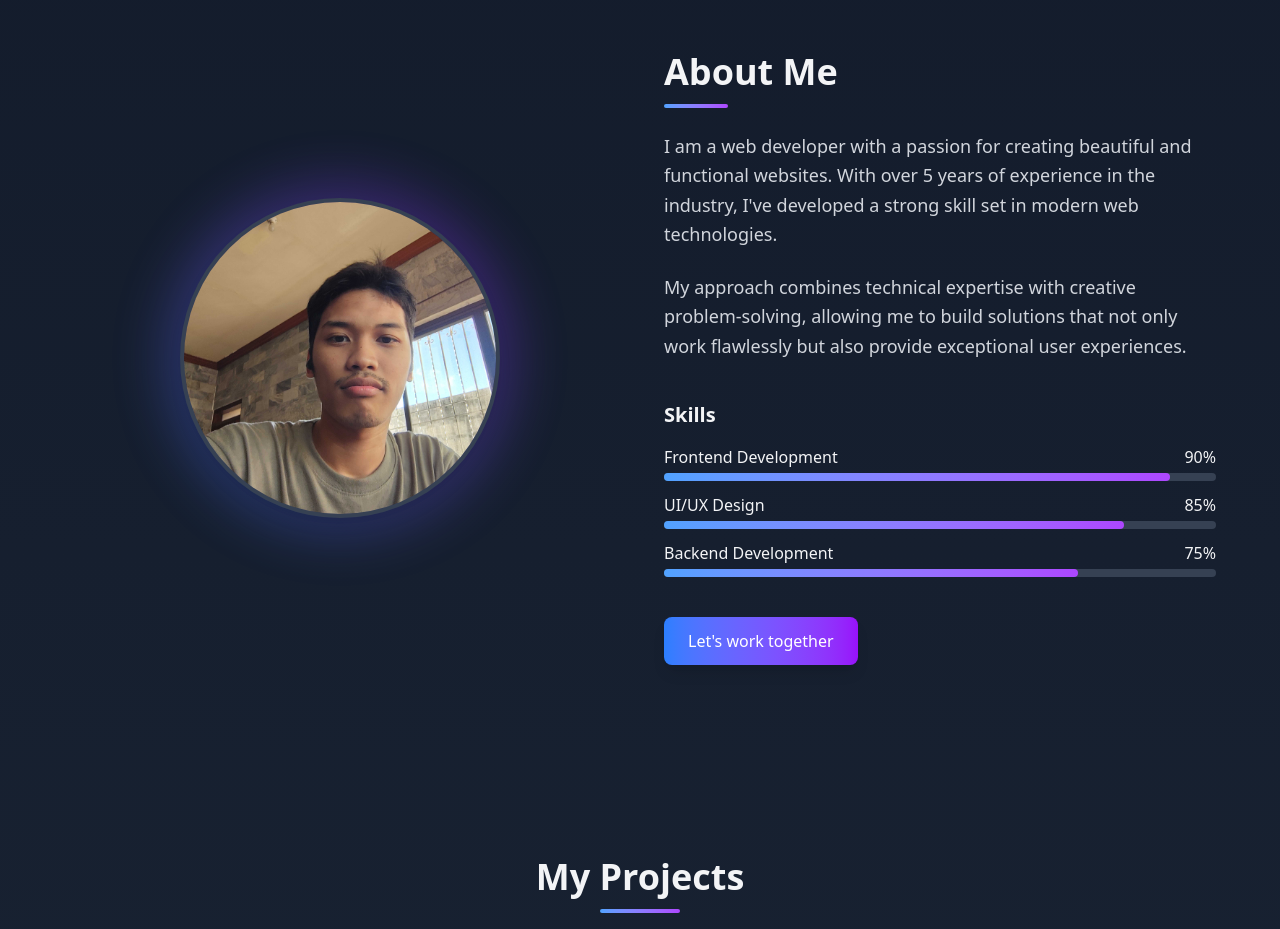
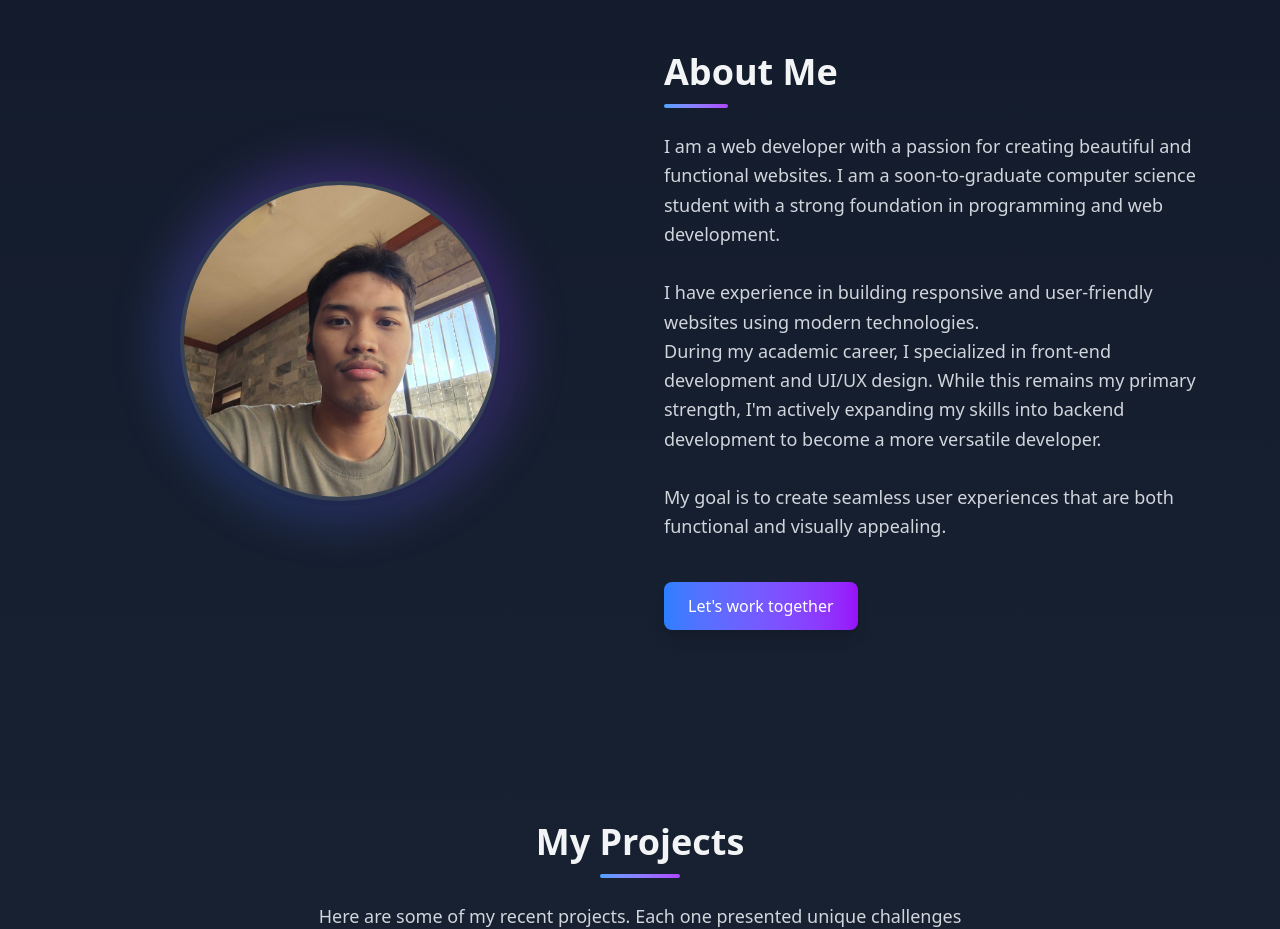
Before and after one commit to Tearfall/Tearfall, a Vue app in the folder portfolio/: page / in a window 1280 px wide. Shown: the part 940-1869 px from the top of the page. Built offline with nearby package versions, Linux system fonts and the light colour scheme.

Commit message:
Update about section

```diff
--- a/portfolio/src/components/About.vue
+++ b/portfolio/src/components/About.vue
@@ -9,11 +9,7 @@
           <div class="absolute inset-0 bg-gradient-to-tr from-blue-500 to-purple-600 rounded-full blur-xl opacity-30 scale-110"></div>
           <!-- Border glow effect -->
           <div class="relative rounded-full overflow-hidden border-4 border-gray-700 shadow-lg h-64 w-64 md:h-80 md:w-80">
-            <img
-              src="@/assets/profile.jpg"
-              alt="Joar's profile picture"
-              class="h-full w-full object-cover"
-            />
+            <img src="@/assets/profile.jpg" alt="Joar's profile picture" class="h-full w-full object-cover" />
           </div>
         </div>
       </div>
@@ -25,14 +21,16 @@
           <div class="h-1 w-16 bg-gradient-to-r from-blue-400 to-purple-500 rounded-full mt-3"></div>
         </h2>
         <p class="text-lg text-gray-300 leading-relaxed">
-          I am a web developer with a passion for creating beautiful and functional websites. With over 5 years of experience in the industry, I've developed a strong skill set in modern web technologies.
-        </p>
-        <p class="text-lg text-gray-300 leading-relaxed">
-          My approach combines technical expertise with creative problem-solving, allowing me to build solutions that not only work flawlessly but also provide exceptional user experiences.
+          I am a web developer with a passion for creating beautiful and functional websites.
+          I am a soon-to-graduate computer science student with a strong foundation in programming and web development. <br /><br />
+          I have experience in building responsive and user-friendly websites using modern technologies. <br />
+          During my academic career, I specialized in front-end development and UI/UX design.
+          While this remains my primary strength, I'm actively expanding my skills into backend development to become a more versatile developer. <br /><br />
+          My goal is to create seamless user experiences that are both functional and visually appealing.
         </p>
 
         <!-- Skills bars -->
-        <div class="space-y-4 pt-4">
+        <!-- <div class="space-y-4 pt-4">
           <h3 class="text-xl font-semibold">Skills</h3>
           <div class="space-y-3">
             <div>
@@ -63,16 +61,22 @@
               </div>
             </div>
           </div>
-        </div>
+        </div> -->
 
-        <a href="#contact" class="py-3 px-6 bg-gradient-to-r from-blue-500 to-purple-600 hover:from-blue-600 hover:to-purple-700 rounded-lg text-white font-medium shadow-lg hover:shadow-xl transition-all duration-300 transform hover:scale-105 inline-block mt-4" @click.prevent="$emit('scroll-to', 'contact')">
-          Let's work together
-        </a>
+        <a href="#contact" class="py-3 px-6 bg-gradient-to-r from-blue-500 to-purple-600 hover:from-blue-600 hover:to-purple-700 rounded-lg text-white font-medium shadow-lg hover:shadow-xl transition-all duration-300 transform hover:scale-105 inline-block mt-4" @click.prevent="$emit('scroll-to', 'contact')">Let's work together</a>
       </div>
     </div>
   </section>
 </template>
 
 <script>
-  export default {};
+  export default {
+    setup() {
+      const BODYTEXT = ``;
+
+      return {
+        BODYTEXT,
+      };
+    },
+  };
 </script>
```
